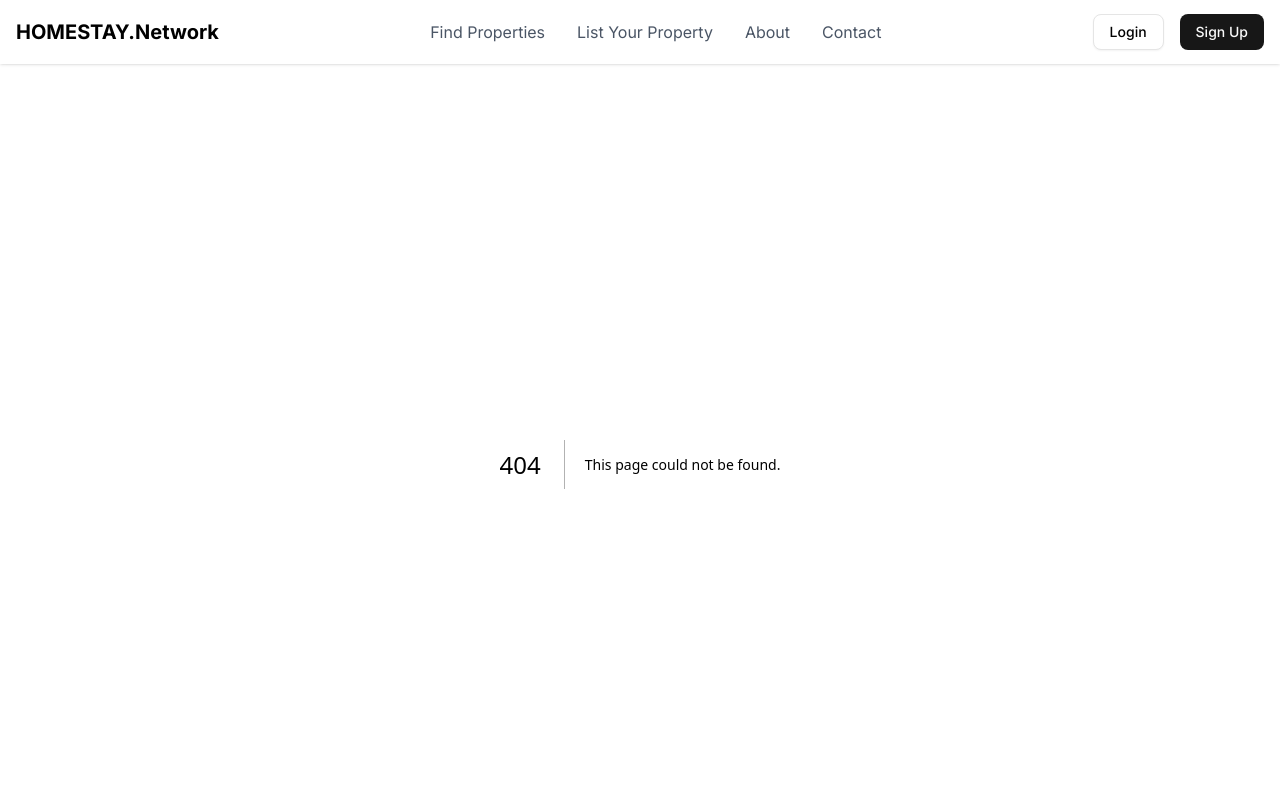
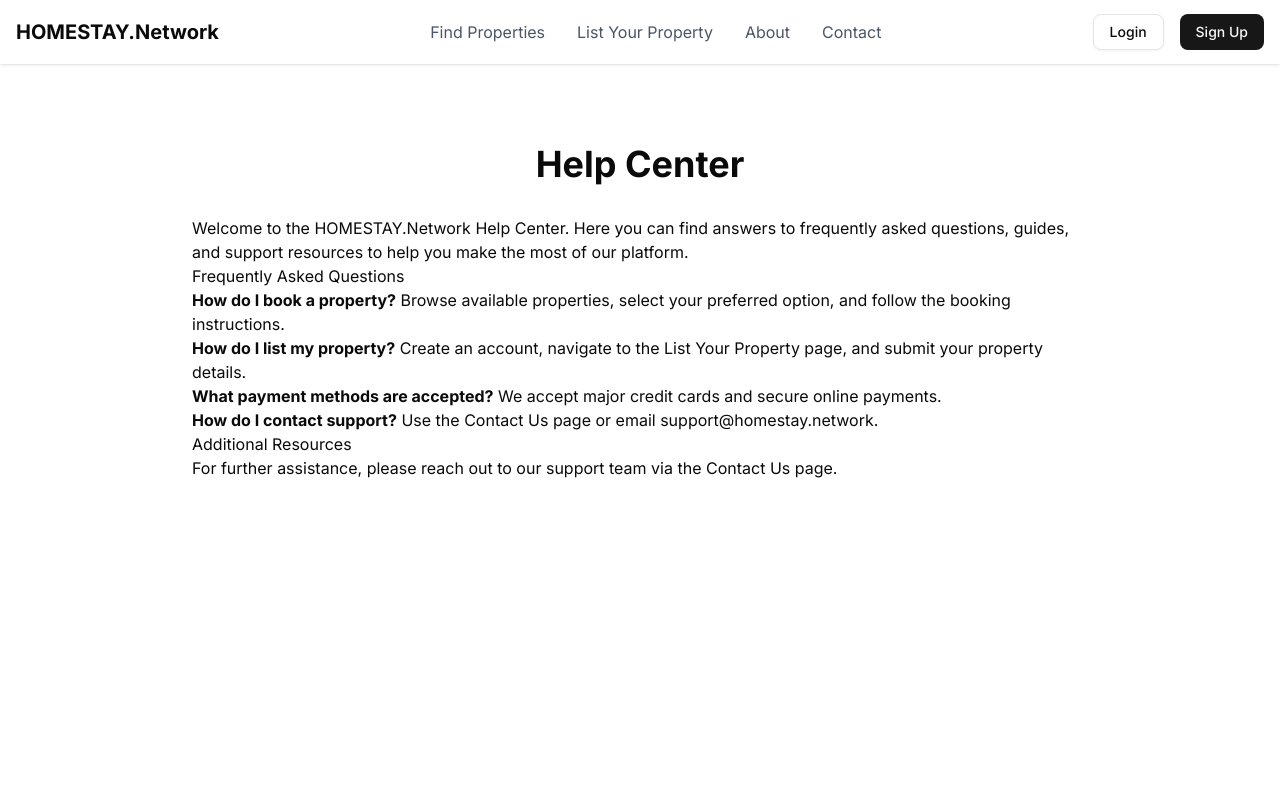
Before and after one commit to prasadjadhav999/nextjs-geist-font-project, a Next.js app: page /help in a window 1280 px wide. Before the commit this address had no page. Shown: the top 800 px of the page. Built offline with nearby package versions, Linux system fonts and the light colour scheme.

Commit message:
Add app/help/page.tsx 1748014317127

```diff
--- /dev/null
+++ b/app/help/page.tsx
@@ -0,0 +1,25 @@
+export default function HelpPage() {
+  return (
+    <div className="min-h-screen py-20 px-4">
+      <div className="max-w-4xl mx-auto">
+        <h1 className="text-4xl font-bold text-center mb-8">Help Center</h1>
+        <div className="prose max-w-none">
+          <p>
+            Welcome to the HOMESTAY.Network Help Center. Here you can find answers to frequently asked questions, guides, and support resources to help you make the most of our platform.
+          </p>
+          <h2>Frequently Asked Questions</h2>
+          <ul>
+            <li><strong>How do I book a property?</strong> Browse available properties, select your preferred option, and follow the booking instructions.</li>
+            <li><strong>How do I list my property?</strong> Create an account, navigate to the List Your Property page, and submit your property details.</li>
+            <li><strong>What payment methods are accepted?</strong> We accept major credit cards and secure online payments.</li>
+            <li><strong>How do I contact support?</strong> Use the Contact Us page or email support@homestay.network.</li>
+          </ul>
+          <h2>Additional Resources</h2>
+          <p>
+            For further assistance, please reach out to our support team via the Contact Us page.
+          </p>
+        </div>
+      </div>
+    </div>
+  );
+}
```
